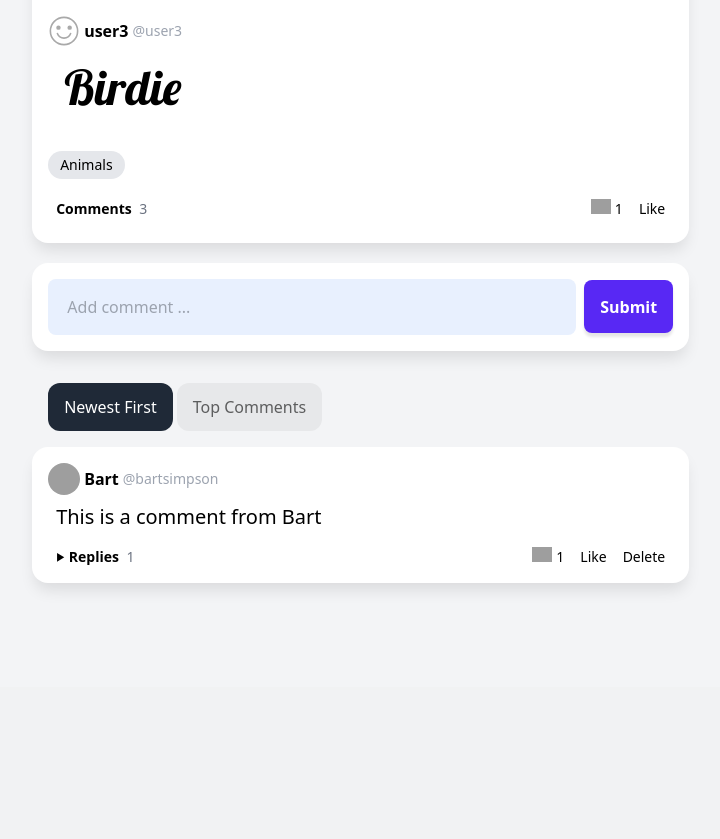
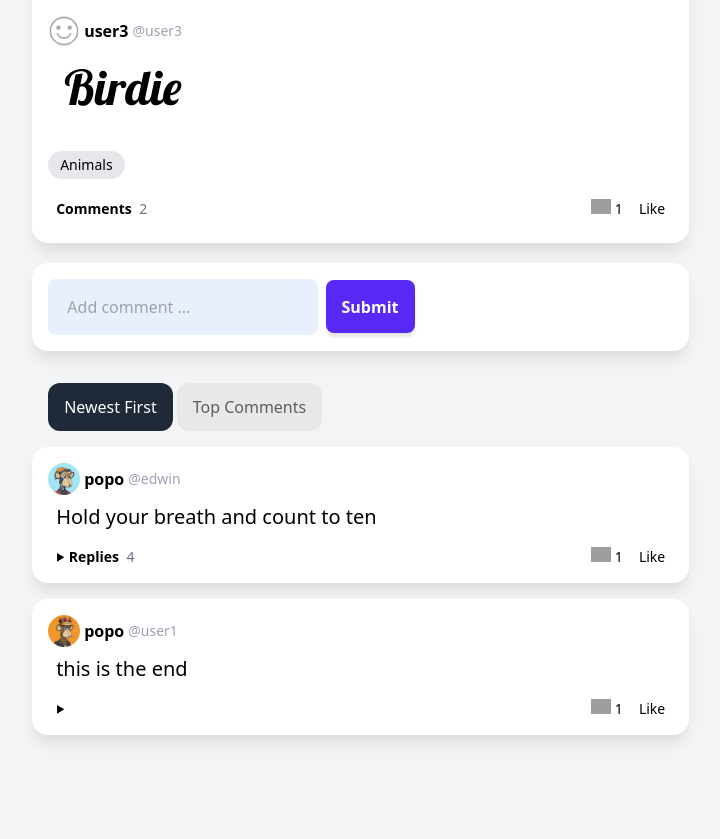
Before and after one commit to Edwinromerojr/webapps_htmx, a Django app: page /post/9d576ab0-d226-4253-b401-6bfc72c1e815/ in a window 1280 px wide. Shown: the part 1023-1862 px from the top of the page, without its empty margins (74-794 px from the left). Before the commit the page ends 1612 px from the top, so only its background shows below. Run offline with Django 5.2, Linux system fonts and the light colour scheme; data comes from the database, SQL or seed files in the repository; both versions use the stored data as it was after the commit; some libraries are stand-ins or nearby versions; grey boxes are pictures that could not be loaded.

Commit message:
part12 comments and replies

```diff
--- a/core/urls.py
+++ b/core/urls.py
@@ -35,6 +35,10 @@ urlpatterns = [
     path('profile/edit/', profile_edit_view, name="profile-edit"),
     path('profile/delete/', profile_delete_view, name="profile-delete"),
     path('profile/onboarding/', profile_edit_view, name="profile-onboarding"),
+    path('commentsent/<pk>/', comment_sent, name='comment-sent'),
+    path('comment/delete/<pk>/', comment_delete_view, name='comment-delete'),
+    path('replysent/<pk>/', reply_sent, name='reply-sent'),
+    path('reply/delete/<pk>/', reply_delete_view, name='reply-delete'),
 ]
 
 urlpatterns += static(settings.MEDIA_URL, document_root=settings.MEDIA_ROOT)
--- a/posts/admin.py
+++ b/posts/admin.py
@@ -3,3 +3,5 @@ from .models import *
 
 admin.site.register(Post)
 admin.site.register(Tag)
+admin.site.register(Comment)
+admin.site.register(Reply)
--- a/posts/forms.py
+++ b/posts/forms.py
@@ -30,3 +30,27 @@ class PostEditForm(ModelForm):
             'body' : forms.Textarea(attrs={'rows': 3, 'class': 'font1 text-4xl'}),
             'tags' : forms.CheckboxSelectMultiple(),
         }
+
+
+class CommentCreateForm(ModelForm):
+    class Meta:
+        model = Comment
+        fields = ['body']
+        widgets = {
+            'body' : forms.TextInput(attrs={'placeholder': 'Add comment ...'})
+        }
+        labels = {
+            'body': ''
+        }
+
+
+class ReplyCreateForm(ModelForm):
+    class Meta:
+        model = Reply
+        fields = ['body']
+        widgets = {
+            'body' : forms.TextInput(attrs={'placeholder': 'Add reply ...', 'class': "!text-sm"})
+        }
+        labels = {
+            'body': ''
+        }
--- a/posts/views.py
+++ b/posts/views.py
@@ -91,9 +91,68 @@ def post_edit_view(request, pk):
 
 def post_page_view(request, pk):
     post = get_object_or_404(Post, id=pk)
+    commentform = CommentCreateForm()
+    replyform = ReplyCreateForm()
 
     context = {
         'post' : post,
+        'commentform' : commentform,
+        'replyform': replyform,
     }
 
     return render(request, 'posts/post_page.html', context)
+
+
+@login_required
+def comment_sent(request, pk):
+    post = get_object_or_404(Post, id=pk)
+
+    if request.method == 'POST':
+        form = CommentCreateForm(request.POST)
+        if form.is_valid:
+            comment = form.save(commit=False)
+            comment.author = request.user
+            comment.parent_post = post
+            comment.save()
+
+    return redirect('post', post.id)
+
+
+@login_required
+def comment_delete_view(request, pk):
+    post = get_object_or_404(Comment, id=pk, author=request.user)
+
+    if request.method == "POST":
+        post.delete()
+        messages.success(request, 'Comment deleted')
+        return redirect('post', post.parent_post.id )
+
+    return render(request, 'posts/comment_delete.html', {'comment' : post})
+
+
+@login_required
+def reply_sent(request, pk):
+    comment = get_object_or_404(Comment, id=pk)
+    replyform = ReplyCreateForm()
+
+    if request.method == 'POST':
+        form = ReplyCreateForm(request.POST)
+        if form.is_valid:
+            reply = form.save(commit=False)
+            reply.author = request.user
+            reply.parent_comment = comment
+            reply.save()
+
+    return redirect('post', comment.parent_post.id)
+
+
+@login_required
+def reply_delete_view(request, pk):
+    reply = get_object_or_404(Reply, id=pk, author=request.user)
+
+    if request.method == "POST":
+        reply.delete()
+        messages.success(request, 'Reply deleted')
+        return redirect('post', reply.parent_comment.parent_post.id )
+
+    return render(request, 'posts/reply_delete.html', {'reply' : reply})
--- /dev/null
+++ b/templates/posts/comment.html
@@ -0,0 +1,58 @@
+{% load static %}
+<comment class="card p-4 !mb-4">
+    <div class="flex justify-between items-center">
+        {% if comment.author %}
+        <a class="flex items-center gap-1 mb-2" href="{% url "userprofile" comment.author.username %}">
+            <img class="w-8 h-8 object-cover rounded-full" src="{{ comment.author.profile.avatar }}">
+            <span class="font-bold hover:underline">{{ comment.author.profile.name }}</span>
+            <span class="text-sm font-normal text-gray-400">@{{ comment.author.username }}</span>
+        </a>
+        {% else %}
+        <div class="flex items-center gap-1 mb-4">
+            <img class="w-8 h-8 object-cover rounded-full" src="{% static 'images/avatar_default.svg' %}">
+            <span class="text-gray-500">no author</span>
+        </div>
+        {% endif %}
+    </div>
+    <p class="text-xl px-2">
+        {{ comment.body }}
+    </p>
+    <div x-data="{ repliesOpen: false }" class="flex items-center justify-between flex-wrap text-sm px-2">
+        <a @click="repliesOpen = !repliesOpen" class="font-bold hover:underline cursor-pointer">
+            <div class="inline-block" x-bind:class="repliesOpen && 'rotate-90 duration-300'">
+                <svg transform ="rotate(90)" width="9" height="9" viewBox="0 0 25 25">
+                    <path d="M24 22h-24l12-20z"/>
+                </svg>
+            </div>
+            {% if comment.replies.count %}
+            Replies
+            <span class="font-light text-gray-500 ml-1">{{ comment.replies.count }}</span>
+            {% else %}
+                {% if user.is_authenticated %}Add Reply{% endif %}
+            {% endif %}
+        </a>
+        <div class="flex items-center gap-4 [&>a:hover]:underline">
+            <div class="flex items-center gap-1">
+                <img class="w-5 -mt-1" src="https://img.icons8.com/small/24/000000/fire-heart.png">
+                1
+            </div>
+            <a href="">Like</a>
+            {% if user.is_authenticated and comment.author == user %}
+            <a href="{% url 'comment-delete' comment.id %}">Delete</a>
+            {% endif %}
+        </div>
+
+        <div x-show="repliesOpen" x-cloak class="basis-full mt-3 pl-8 grid grid-cols-1">
+
+            {% for reply in comment.replies.all %}
+            {% include 'posts/reply.html' %}
+            {% endfor %}
+
+            <form method="POST" action='{% url "reply-sent" comment.id %}' class="replyform flex justify-between" autocomplete="off">
+                {% csrf_token %}
+                {{ replyform }}
+                <button class="block" type="submit">Submit</button>
+            </form>
+        </div>
+    </div>
+</comment>
--- a/templates/posts/post.html
+++ b/templates/posts/post.html
@@ -28,8 +28,14 @@
         </div>
         <div class="flex items-center justify-between text-sm px-2">
             <a class="font-bold hover:underline" href="{% url "post" post.id %}">
+                {% if post.comments.count %}
                 Comments
-                <span class="font-light text-gray-500 ml-1">3</span>
+                <span class="font-light text-gray-500 ml-1">{{ post.comments.count }}</span>
+                {% else %}
+                    {% if user.is_authenticated %}
+                    Add comment
+                    {% endif %}
+                {% endif %}
             </a>
             <div class="flex items-center gap-4 [&>a:hover]:underline">
                 <div class="flex items-center gap-1">
--- a/templates/posts/post_page.html
+++ b/templates/posts/post_page.html
@@ -5,12 +5,14 @@
 {% include 'posts/post.html' %}
 
 <div class="card !pb-0 -mt-3">
-    <form method="POST" class="flex items-center p-4" autocomplete="off">
-        <input type="text" name="comment" placeholder="Add comment ..." maxlength="150">
+    <form method="POST" action="{% url "comment-sent" post.id %}" class="flex items-center p-4" autocomplete="off">
+        {% csrf_token %}
+        {{ commentform }}
         <button @click="open = false" class="block ml-2" type="submit">Submit</button>
     </form>
 </div>
 
+{% if post.comments.count %}
 <div class="mb-20">
     <div id="tabs" class="ml-4 flex gap-1 mb-4">
         <a class="tab selected">Newest First</a>
@@ -18,71 +20,12 @@
     </div>
 
     <div id="tab-contents">
-
-        <comment class="card p-4 !mb-4">
-            <div class="flex justify-between items-center">
-                <a class="flex items-center gap-1 mb-2" href="">
-                    <img class="w-8 h-8 object-cover rounded-full" src="https://img.icons8.com/small/96/A9A9A9/happy.png">
-                    <span class="font-bold hover:underline">Bart</span>
-                    <span class="text-sm font-normal text-gray-400">@bartsimpson</span>
-                </a>
-            </div>
-            <p class="text-xl px-2">
-                This is a comment from Bart
-            </p>
-            <div x-data="{ repliesOpen: false }" class="flex items-center justify-between flex-wrap text-sm px-2">
-                <a @click="repliesOpen = !repliesOpen" class="font-bold hover:underline cursor-pointer">
-                    <div class="inline-block" x-bind:class="repliesOpen && 'rotate-90 duration-300'">
-                        <svg transform ="rotate(90)" width="9" height="9" viewBox="0 0 25 25">
-                            <path d="M24 22h-24l12-20z"/>
-                        </svg>
-                    </div>
-                    Replies
-                    <span class="font-light text-gray-500 ml-1">1</span>
-                </a>
-                <div class="flex items-center gap-4 [&>a:hover]:underline">
-                    <div class="flex items-center gap-1">
-                        <img class="w-5 -mt-1" src="https://img.icons8.com/small/24/000000/fire-heart.png">
-                        1
-                    </div>
-                    <a href="">Like</a>
-                    <a href="">Delete</a>
-                </div>
-
-                <div x-show="repliesOpen" x-cloak class="basis-full mt-3 pl-8 grid grid-cols-1">
-
-                    <reply class="flex items-end justify-between py-4 border-t">
-                        <div class="flex">
-                            <a href="">
-                                <img class="w-8 h-8 object-cover rounded-full mr-2" src="https://img.icons8.com/small/96/A9A9A9/happy.png">
-                            </a>
-                            <div class="w-fit">
-                                <a class="block" href="">
-                                    <span class="font-bold hover:underline">Homer</span>
-                                    <span class="text-sm text-gray-400">@homersimpson</span>
-                                </a>
-                                <div class="mr-3">This is a reply from Homer</div>
-                            </div>
-                        </div>
-                        <div class="flex items-center gap-4 [&>a:hover]:underline">
-                            <div class="flex items-center gap-1">
-                                <img class="w-5 -mt-1" src="https://img.icons8.com/small/24/000000/fire-heart.png">
-                                1
-                            </div>
-                            <a href="">Like</a>
-                            <a href="">Delete</a>
-                        </div>
-                    </reply>
-
-                    <form method="POST" class="replyform flex justify-between" autocomplete="off">
-                        <input type="text" name="reply" placeholder="Add reply ..." maxlength="150">
-                        <button class="block" type="submit">Submit</button>
-                    </form>
-                </div>
-            </div>
-        </comment>
+        {% for comment in post.comments.all %}
+        {% include "posts/comment.html" %}
+        {% endfor %}
 
     </div>
 </div>
+{% endif %}
 
 {% endblock %}
--- /dev/null
+++ b/templates/posts/reply.html
@@ -0,0 +1,31 @@
+{% load static %}
+<reply class="flex items-end justify-between py-4 border-t">
+    <div class="flex">
+        {% if reply.author %}
+        <a href="{% url 'userprofile' reply.author.username %}">
+            <img class="w-8 h-8 object-cover rounded-full mr-2" src="{{ reply.author.profile.avatar }}">
+        </a>
+        {% else %}
+        <img class="w-8 h-8 object-cover rounded-full" src="{% static 'images/avatar_default.svg' %}">
+        {% endif %}
+        <div class="w-fit">
+            {% if reply.author %}
+            <a class="block" href="">
+                <span class="font-bold hover:underline">{{ reply.author.profile.name }}</span>
+                <span class="text-sm text-gray-400">@{{ reply.author.username }}</span>
+            </a>
+            {% else %}
+            <span class="text-gray-500">no author</span>
+            {% endif %}
+            <div class="mr-3">{{ reply.body }}</div>
+        </div>
+    </div>
+    <div class="flex items-center gap-4 [&>a:hover]:underline">
+        <div class="flex items-center gap-1">
+            <img class="w-5 -mt-1" src="https://img.icons8.com/small/24/000000/fire-heart.png">
+            1
+        </div>
+        <a href="">Like</a>
+        <a href="{% url 'reply-delete' reply.id %}">Delete</a>
+    </div>
+</reply>
```
Also changed, not shown: posts/models.py (+34 -0 lines), templates/posts/comment_delete.html (added, +17 -0 lines), templates/posts/reply_delete.html (added, +22 -0 lines), db.sqlite3, media/avatars/ape3.jfif (added), posts/migrations/0007_comment.py (added), posts/migrations/0008_alter_comment_options.py (added), posts/migrations/0009_reply.py (added).
